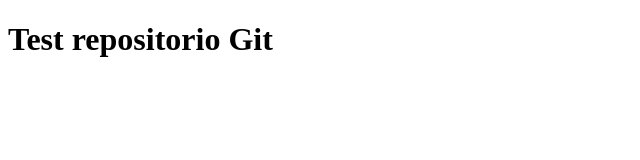
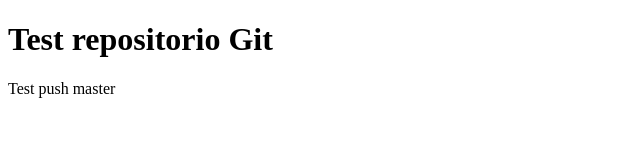
Before and after one commit to ignallendes/test-git, a plain HTML site: page index.html in a window 1280 px wide. Shown: the whole page, without its empty margins (0-640 px from the left). Drawn offline with Linux system fonts and the light colour scheme.

Commit message:
Cambios para subir a rama master :-)

```diff
--- a/index.html
+++ b/index.html
@@ -7,5 +7,6 @@
 </head>
 <body>
     <h1>Test repositorio Git</h1>
+	<p>Test push master</p>
 </body>
 </html>
```
